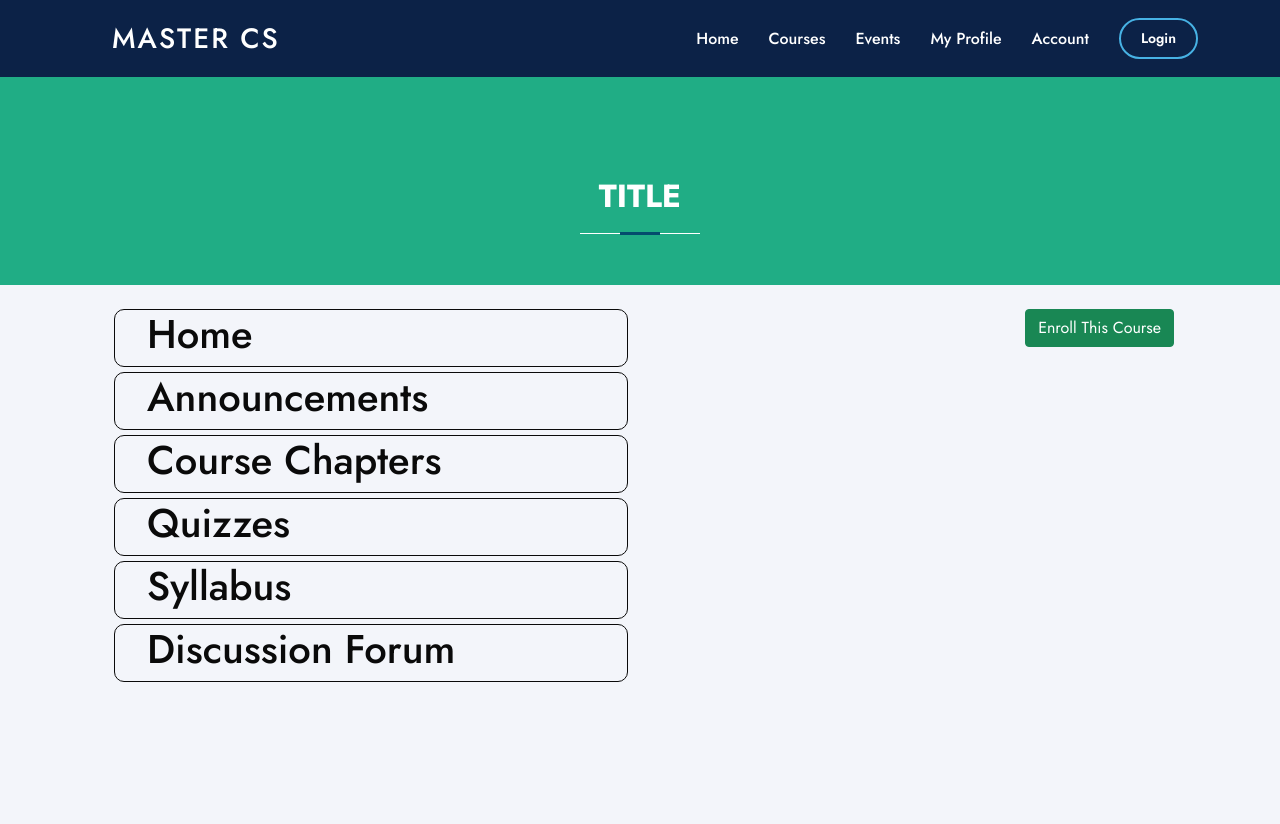
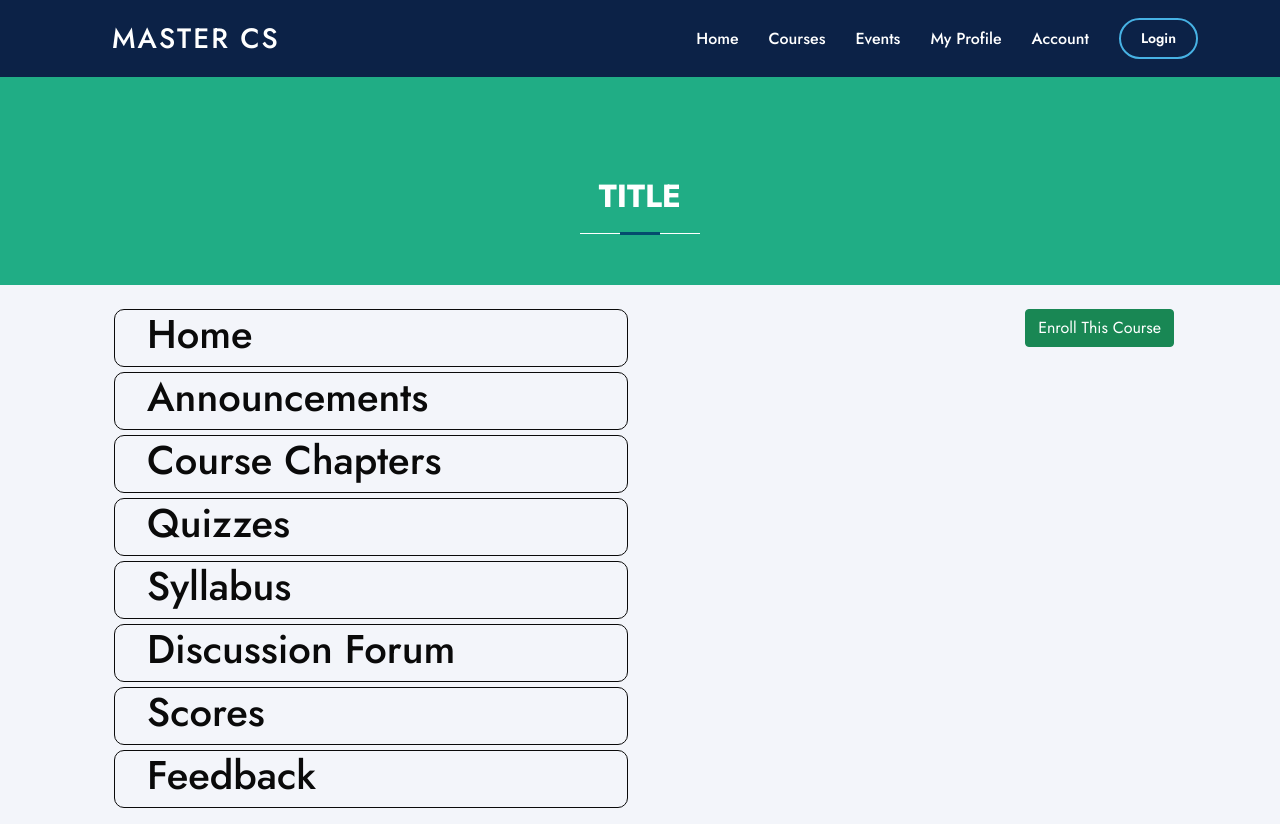
Before and after one commit to zhuqiashley/Senior-Project, a Vue app: page /UserCourses in a window 1280 px wide. Before the commit the page ends 800 px from the top, so only its background shows below. Built offline with nearby package versions, Linux system fonts and the light colour scheme.

Commit message:
update course scores and feedback

```diff
--- a/src/api/api.js
+++ b/src/api/api.js
@@ -48,3 +48,13 @@ export function getChapterInfo(CourseID) {
         timeout: 3000,
     })
 }
+
+export function getScores(UserID,CourseID) {
+    return axios.get(baseURL + 'Scores', {
+        params: {
+            UserID,
+            CourseID,
+        },
+        timeout: 5000,
+    })
+}
--- a/src/router/index.js
+++ b/src/router/index.js
@@ -22,6 +22,8 @@ import Signup from "../views/Signup";
 import Statistics from "../views/Statistics";
 import LoginFailed from "../views/LoginFailed";
 import AccountCreationSuccess from "@/views/AccountCreationSuccess";
+import Feedback from "../views/Feedback";
+import Score from "../views/Score";
 
 const routes = [
 	{
@@ -148,6 +150,34 @@ const routes = [
 			title: 'Master CS | My Courses'
 		}
 	},
+	{
+		path: '/scores',
+		name: 'MyScore',
+		component: Score,
+		meta: {
+			title: 'Master CS | My Courses'
+		},
+		props($route) {
+			return {
+				title: $route.query.title,
+				id: $route.query.id,
+			}
+		},
+	},
+	{
+		path: '/feedback',
+		name: 'Feedback',
+		component: Feedback,
+		meta: {
+			title: 'Master CS | My Courses'
+		},
+		props($route) {
+			return {
+				title: $route.query.title,
+				id: $route.query.id,
+			}
+		},
+	},
 	// {
 	// 	path: '/quizzes',
 	// 	name: 'MyCoursesQuizzes',
--- a/src/views/UserCourses.vue
+++ b/src/views/UserCourses.vue
@@ -23,6 +23,12 @@
             <router-link  :to="{ path: '/forum', query: $route.query }"><ol class="">
             <h1>Discussion Forum</h1>
             </ol></router-link>
+          <router-link  :to="{ path: '/scores', query: $route.query }"><ol class="">
+            <h1>Scores</h1>
+          </ol></router-link>
+          <router-link  :to="{ path: '/feedback', query: $route.query }"><ol class="">
+            <h1>Feedback</h1>
+          </ol></router-link>
         </ul>
         </div>
         <div class="col-md-6">
```
